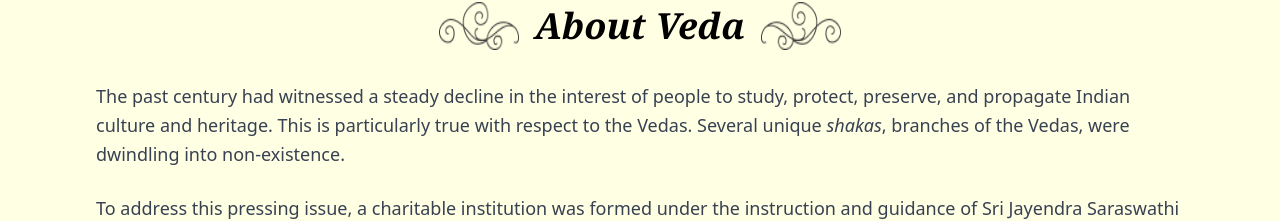
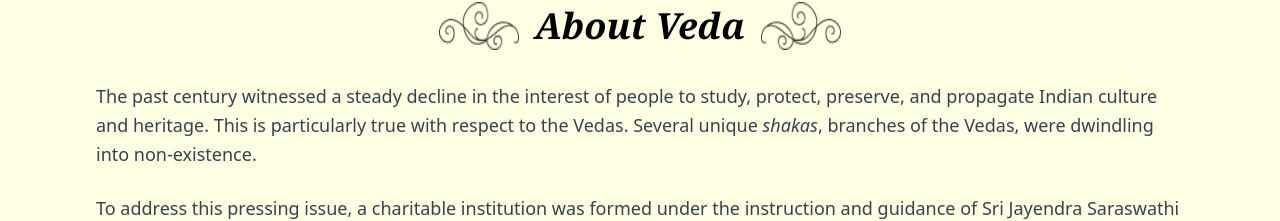
Before and after one commit to dishaagrawalcodes/Atmavidya, a React (Vite) app in the folder frontend/: page /about in a window 1280 px wide. Shown: the part 498-719 px from the top of the page. Built offline with nearby package versions, Linux system fonts and the light colour scheme; no server answers; a web font is replaced by a local one.

Commit message:
Update About.jsx

```diff
--- a/frontend/src/components/About.jsx
+++ b/frontend/src/components/About.jsx
@@ -25,7 +25,7 @@ const About = () => {
         </h2>
 
         <p className="text-lg leading-relaxed text-gray-700 mb-6">
-          The past century had witnessed a steady decline in the interest of
+          The past century  witnessed a steady decline in the interest of
           people to study, protect, preserve, and propagate Indian culture and
           heritage. This is particularly true with respect to the Vedas. Several
           unique <i>shakas</i>, branches of the Vedas, were dwindling into
```
